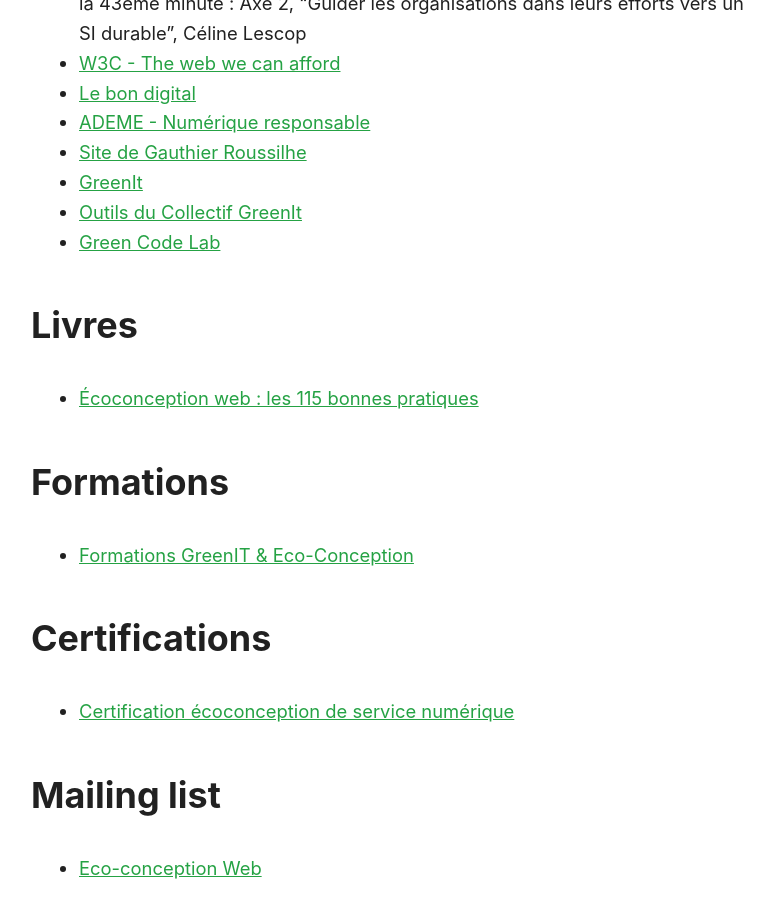
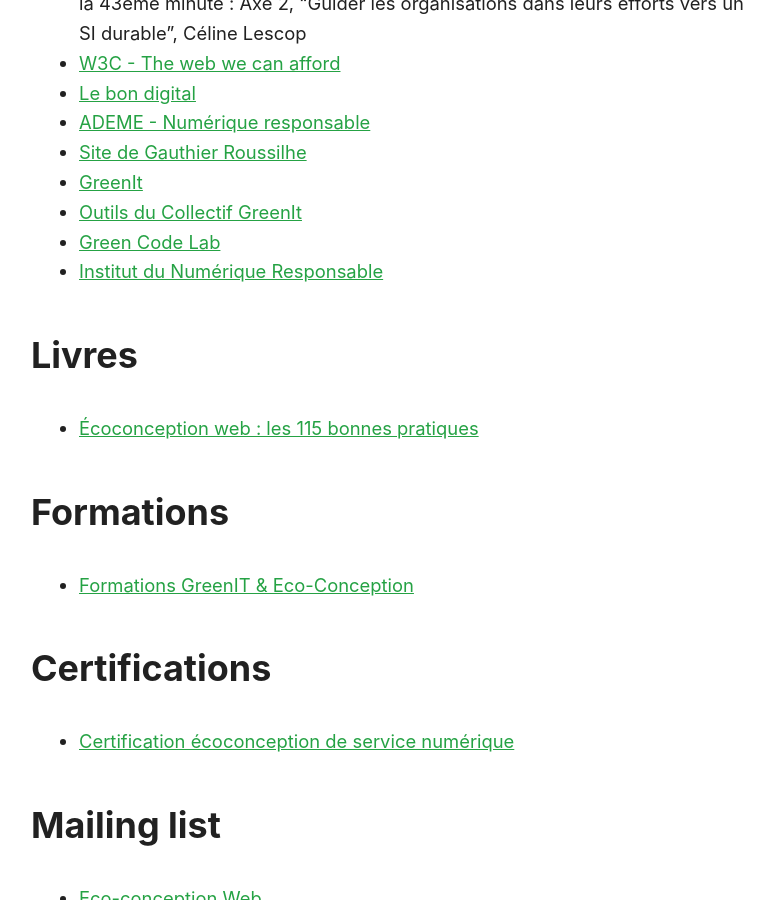
Before and after one commit to Slandais/slandais.github.io, a Jekyll site: the page built from _pages/liens-numerique-responsable.md, in a window 1280 px wide and 900 px high, scrolled down 586 px. Shown: the whole window, without its empty margins (249-1023 px from the left). Built offline with Jekyll 4.4.1, drawn with Linux system fonts in a browser that asks for light colours.

Commit message:
Update liens-numerique-responsable.md

```diff
--- a/_pages/liens-numerique-responsable.md
+++ b/_pages/liens-numerique-responsable.md
@@ -15,6 +15,7 @@
 * [GreenIt](https://www.greenit.fr/)
 * [Outils du Collectif GreenIt](https://collectif.greenit.fr/outils.html)
 * [Green Code Lab](https://www.greencodelab.org/)
+* [Institut du Numérique Responsable](https://institutnr.org)
 
 ## Livres
 
```
